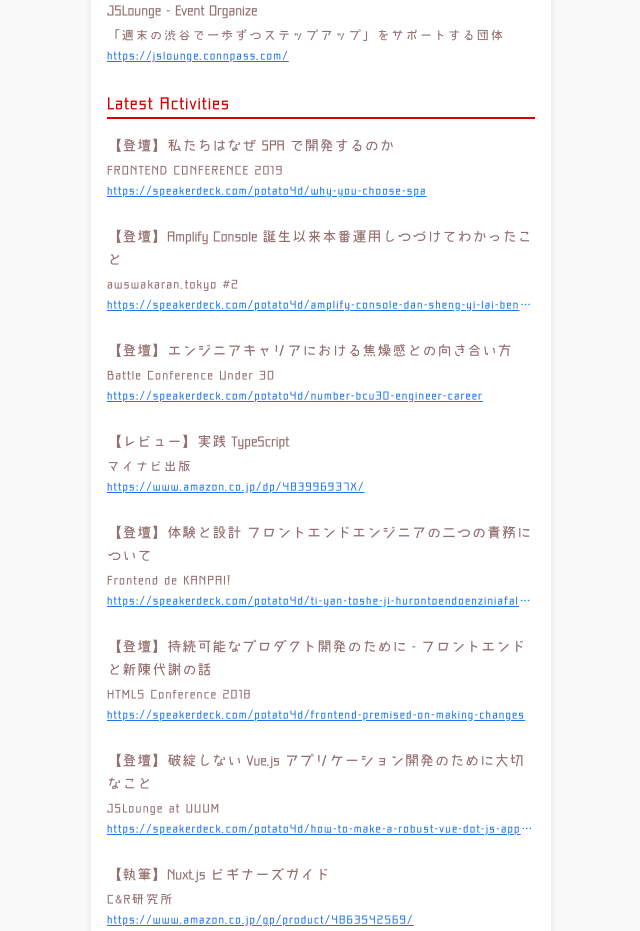
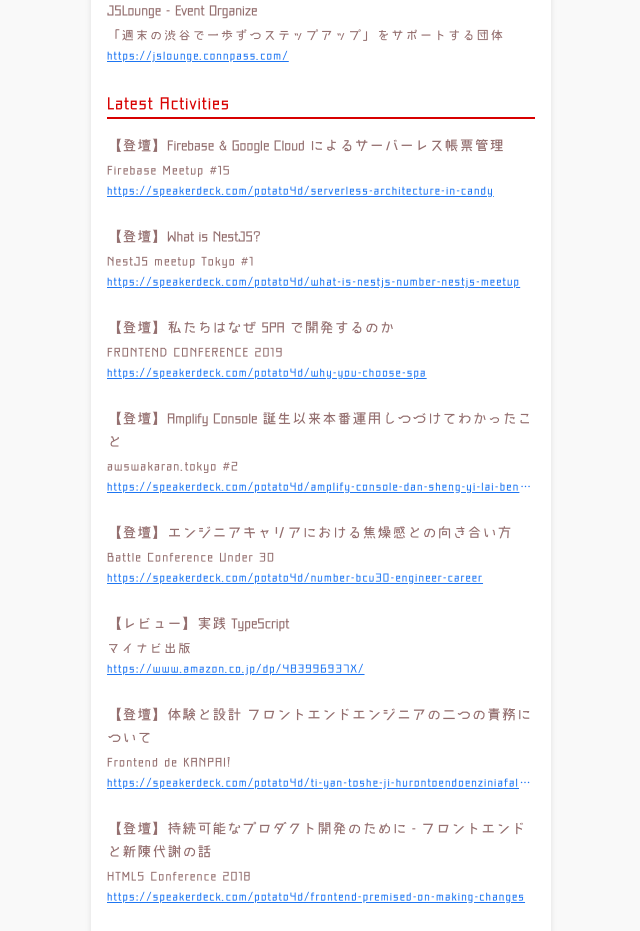
Before and after one commit to potato4d/potato4d.me, a Nuxt app: page / in a window 1280 px wide. Shown: the part 2620-3551 px from the top of the page, without its empty margins (319-959 px from the left). Built offline with nearby package versions, Linux system fonts and the light colour scheme.

Commit message:
chore: Add activities

```diff
--- a/app/assets/source.ts
+++ b/app/assets/source.ts
@@ -160,6 +160,16 @@
 
 export const activities: Activity[] = [
   {
+    title: '【登壇】Firebase & Google Cloud によるサーバーレス帳票管理',
+    source: 'Firebase Meetup #15',
+    link: 'https://speakerdeck.com/potato4d/serverless-architecture-in-candy'
+  },
+  {
+    title: '【登壇】What is NestJS?',
+    source: 'NestJS meetup Tokyo #1',
+    link: 'https://speakerdeck.com/potato4d/what-is-nestjs-number-nestjs-meetup'
+  },
+  {
     title: '【登壇】私たちはなぜ SPA で開発するのか',
     source: 'FRONTEND CONFERENCE 2019',
     link: 'https://speakerdeck.com/potato4d/why-you-choose-spa'
```
